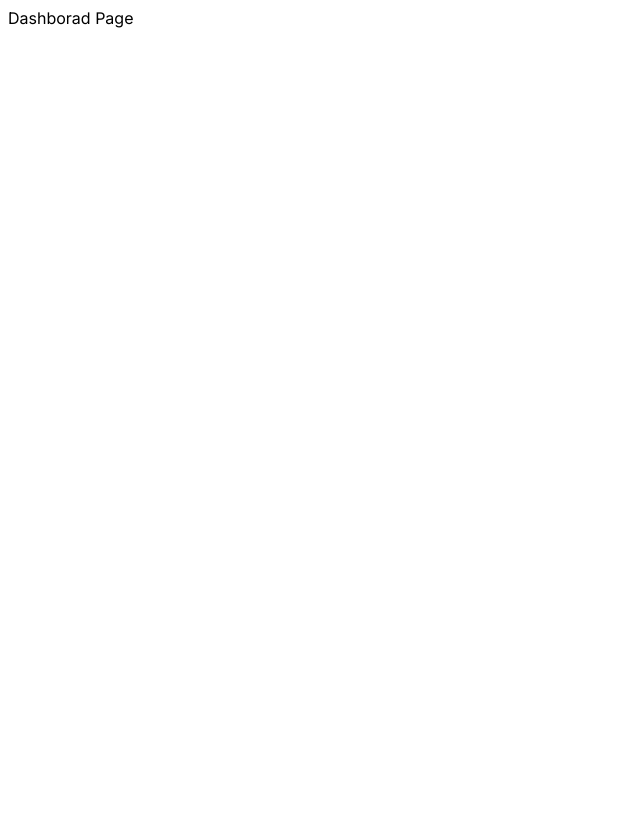
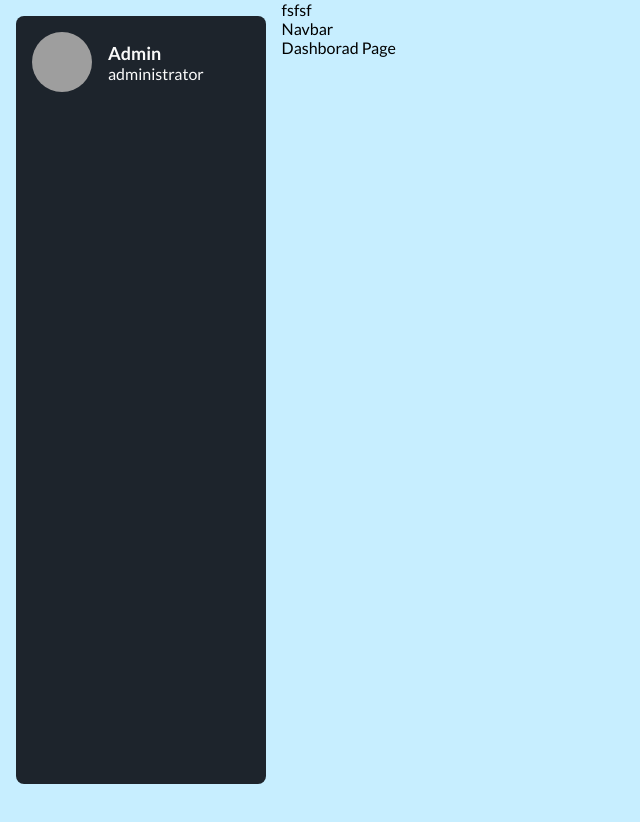
Before and after one commit to mdib003/dashboard-nextjs, a Next.js app: page /users in a window 1280 px wide. Shown: the top 822 px of the page, without its empty margins (0-640 px from the left). Before the commit the page ends 800 px from the top, so only its background shows below. Built offline with nearby package versions, Linux system fonts and the light colour scheme; grey boxes are pictures that could not be loaded.

Commit message:
sidebar css

```diff
--- a/src/app/globals.css
+++ b/src/app/globals.css
@@ -1,4 +1,4 @@
-@import url('https://fonts.googleapis.com/css2?family=Lora:ital,wght@0,400;0,500;0,600;0,700;1,400;1,500;1,600;1,700&family=Poppins:ital,wght@0,200;0,300;0,400;0,500;0,600;0,700;0,800;0,900;1,100;1,200;1,300;1,400;1,500;1,600;1,700;1,800;1,900&display=swap');
+@import url('https://fonts.googleapis.com/css2?family=Lato:ital,wght@0,400;0,700;1,700&family=Roboto:ital,wght@0,300;0,400;0,500;0,700;1,400;1,700&display=swap');
 
 
 :root {
@@ -14,6 +14,19 @@
   --padding-3: 32px;
   --lora: 'Lora', serif;
   --poppins: 'Poppins', sans-serif;
+}
+
+*,
+*::after,
+*::before {
+  margin: 0;
+  padding: 0;
+  box-sizing: border-box;
+}
+
+body {
+  background-color: var(--bg2);
+  font-family: 'Lato', sans-serif;
 }
 
 h1 {
@@ -48,6 +61,10 @@ p {
   color: var(--color3)
 }
 
+.color-white {
+  color: #fafafa;
+}
+
 .text-center {
   text-align: center;
 }
@@ -66,6 +83,14 @@ p {
 
 .semibold {
   font-weight: 600;
+}
+
+.cover {
+  object-fit: cover;
+}
+
+.contain {
+  object-fit: contain;
 }
 
 .primary-btn {
@@ -90,3 +115,42 @@ p {
   font-size: 16px;
   text-decoration: none;
 }
+
+/** DASHBOARD CSS **/
+
+.dashboard-container {
+  display: flex;
+}
+
+.dashboard-main {
+  min-height: 200vh;
+  flex: 4;
+}
+
+.sidebar-main {
+  flex: 1;
+  padding: var(--padding-1);
+}
+
+.sidebar-container {
+  position: sticky;
+  top: 16px;
+  background-color: var(--color2);
+  width: 100%;
+  height: calc(100vh - (2 * var(--padding-1)));
+  padding: var(--padding-1);
+  border-radius: var(--border-radius-2);
+}
+
+.admin-details {
+  display: flex;
+  align-items: center;
+}
+
+.admin-img {
+  width: 60px;
+  height: 60px;
+  border-radius: 50%;
+  overflow: hidden;
+  margin-right: 16px;
+}
--- a/src/app/layout.tsx
+++ b/src/app/layout.tsx
@@ -1,8 +1,7 @@
 import type { Metadata } from 'next'
-import { Inter } from 'next/font/google'
 import './globals.css'
-
-const inter = Inter({ subsets: ['latin'] })
+import { Sidebar } from '@component/components/dashboard/sidebar'
+import { Navbar } from '@component/components/dashboard/navbar'
 
 export const metadata: Metadata = {
   title: 'Dashboard',
@@ -16,7 +15,18 @@ export default function RootLayout({
 }) {
   return (
     <html lang="en">
-      <body className={inter.className}>{children}</body>
+      <body >
+        <div className='dashboard-container'>
+          <div className='sidebar-main'>
+            <Sidebar />
+          </div>
+          <div className='dashboard-main'>
+            fsfsf
+            <Navbar />
+            {children}
+          </div>
+        </div>
+      </body>
     </html>
   )
 }
--- a/src/app/page.tsx
+++ b/src/app/page.tsx
@@ -2,10 +2,6 @@ import Image from 'next/image'
 import styles from './page.module.css'
 
 export default function Home() {
-
-  const handlerClick = () => {
-    console.log('checked')
-  }
 
   return (
     <main className={styles.main}>
--- /dev/null
+++ b/src/components/commonComponents/heading/index.tsx
@@ -0,0 +1,19 @@
+export type HeadingProps = {
+    text: string;
+    type: 'h1' | 'h2' | 'h3' | 'h4';
+    color?: 'primary' | 'secondary' | 'tertiary' | 'color-white';
+    align?: 'text-center' | 'text-right' | 'text-left';
+}
+
+export const Heading = ({ text, type, color = 'color-white', align = 'text-left' }: HeadingProps) => {
+    switch (type) {
+        case 'h1':
+            return <h1 className={`${color === 'primary' ? 'color1' : color === 'secondary' ? 'color2' : color === 'tertiary' ? 'color3' : 'color-white'} ${align}`} >{text}</h1>;
+        case 'h2':
+            return <h2 className={`${color === 'primary' ? 'color1' : color === 'secondary' ? 'color2' : color === 'tertiary' ? 'color3' : 'color-white'} ${align}`}>{text}</h2>
+        case 'h3':
+            return <h3 className={`${color === 'primary' ? 'color1' : color === 'secondary' ? 'color2' : color === 'tertiary' ? 'color3' : 'color-white'} ${align}`}>{text}</h3>
+        case 'h4':
+            return <h4 className={`${color === 'primary' ? 'color1' : color === 'secondary' ? 'color2' : color === 'tertiary' ? 'color3' : 'color-white'} ${align}`}>{text}</h4>
+    }
+}
--- /dev/null
+++ b/src/components/commonComponents/image/index.tsx
@@ -0,0 +1,11 @@
+export type ImageProps = {
+    src:string;
+    alt: string;
+    objFit: 'cover'| 'contain'
+}
+
+export const ImageComponent = ({src, alt, objFit}: ImageProps) => {
+    return (
+        <img src={src} alt={alt} className={`${objFit}`} width={'100%'} height={'100%'}/>
+    )
+}
--- /dev/null
+++ b/src/components/commonComponents/text/index.tsx
@@ -0,0 +1,12 @@
+export type TextProps = {
+    text: string;
+    color?: 'primary' | 'secondary' | 'tertiary' | 'color-white';
+    align?: 'text-center' | 'text-right' | 'text-left';
+    boldType?: 'bold' | 'semibold'
+}
+
+export const TextComponent = ({text, align = 'text-left', color = 'color-white', boldType}: TextProps) => {
+    return (
+        <p className={`${align} ${color === 'primary' ? 'color1' : color === 'secondary' ?  'color2' : color === 'tertiary' ? 'color3': 'color-white'} ${boldType}`}>{text}</p>
+    )
+}
--- /dev/null
+++ b/src/components/dashboard/navbar/index.tsx
@@ -0,0 +1,7 @@
+export const Navbar = () => {
+    return (
+        <div>
+            Navbar
+        </div>
+    )
+}
--- /dev/null
+++ b/src/components/dashboard/sidebar/index.tsx
@@ -0,0 +1,22 @@
+import { Heading } from "@component/components/commonComponents/heading"
+import { ImageComponent } from "@component/components/commonComponents/image"
+import { TextComponent } from "@component/components/commonComponents/text"
+
+export const Sidebar = () => {
+    return (
+        <div className='sidebar-container'>
+            <div className="admin-details">
+                <div className="admin-img">
+                    <ImageComponent src={'https://encrypted-tbn0.gstatic.com/images?q=tbn:ANd9GcRUfxQDFxR6MvsVFCtx3_bzLC68ZPza7KsvRg&usqp=CAU'} alt={'admin-image'} objFit="cover" />
+                </div>
+                <div>
+                    <Heading text='Admin' type='h4' />
+                    <TextComponent text={'administrator'} />
+                </div>
+            </div>
+            <div className="page-list">
+
+            </div>
+        </div>
+    )
+}
```
Also changed, not shown: src/components/commonComponents/heading/heading.tsx (deleted, +0 -19 lines), src/components/commonComponents/text/text.tsx (deleted, +0 -12 lines), src/components/dashboard/index.tsx (added, +7 -0 lines), src/components/commonComponents/button/index.tsx (renamed from src/components/commonComponents/button/button.tsx).
